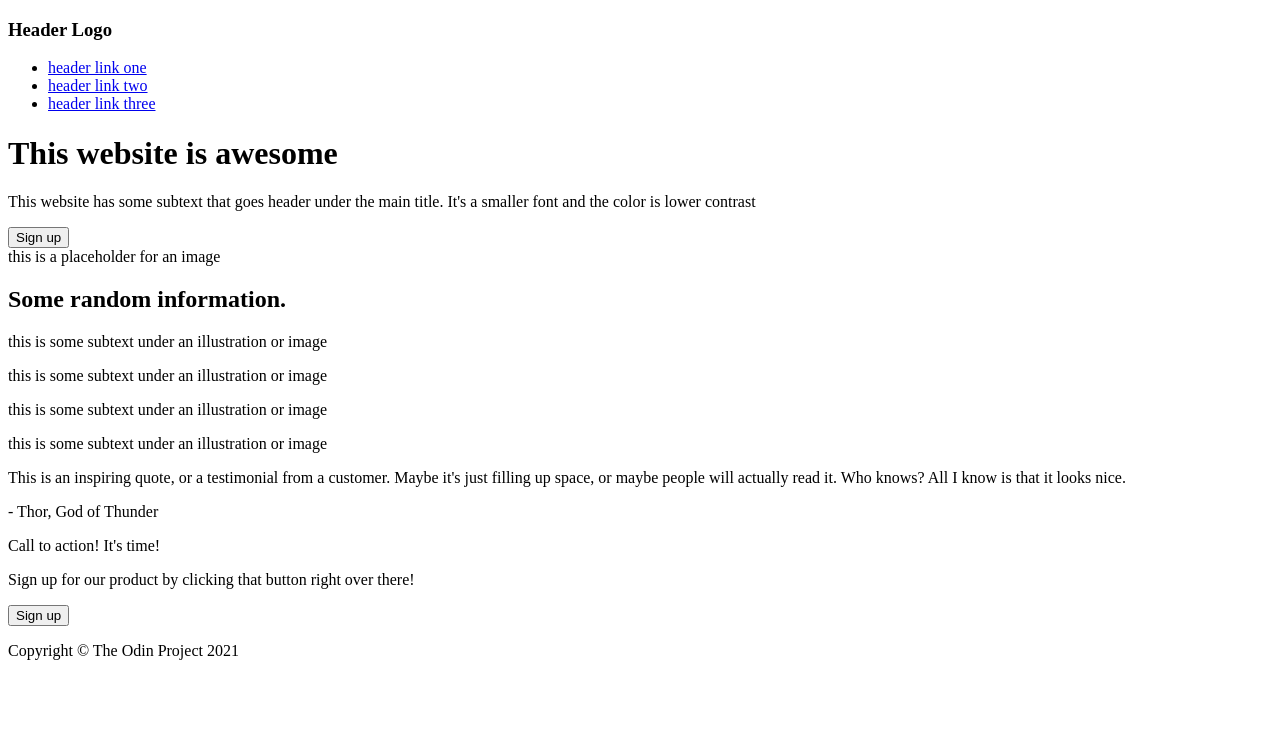
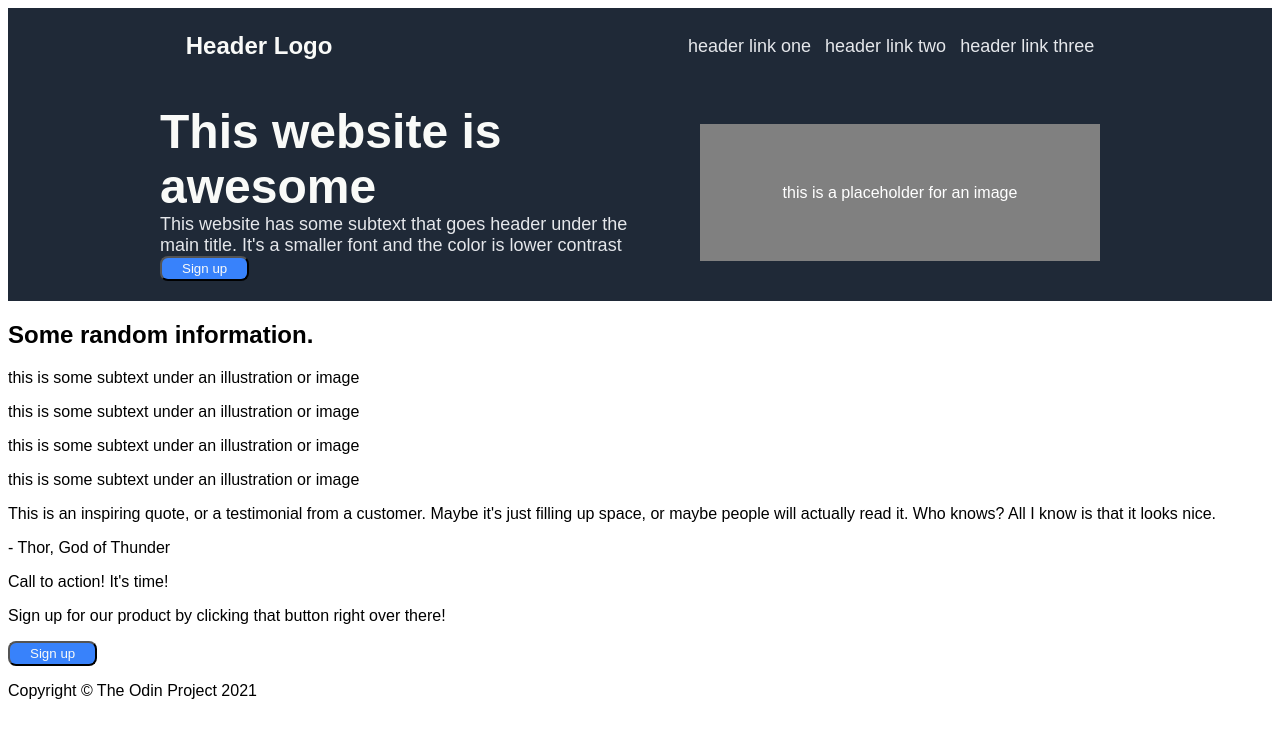
Before and after one commit to ahmeda03/landing-page-project-2nd-attempt, a plain HTML site: page index.html in a window 1280 px wide. Drawn offline with Linux system fonts and the light colour scheme.

Commit message:
Apply hero and header styles

```diff
--- a/index.html
+++ b/index.html
@@ -3,30 +3,33 @@
     <head>
         <title>Landing Page</title>
         <meta charset = "UTF-8">
+        <link rel = "stylesheet" href = "styles.css">
     </head>
     <body>
         <div class = "hero-section">
             <div class = "header-section">
-                <h3>Header Logo</h3>
-                <div class = "nav-section">
-                    <ul>
+                <h3 class = "logo-text">Header Logo</h3>
+                <ul class = "nav-section">
                     <li><a href = "#">header link one</a></li>
                     <li><a href = "#">header link two</a></li>
                     <li><a href = "#">header link three</a></li>
                 </ul>
-
             </div>
-            </div>
-
-            <h1>This website is awesome</h1>
-            <p>This website has some subtext that goes header
+            <div class = "main-hero-section">
+                <div class = "hero-text-section">
+                    <h1 class = "hero-text">This website is awesome</h1>
+                    <div class = "inner-hero-section">
+                        <p class = "hero-secondary-text">This website has some subtext that goes header
                             under the main title. It's a smaller font and
                             the color is lower contrast
                         </p>
                         <button>Sign up</button>
+                    </div>
+                </div>
 
                 <div class = "hero-img-placeholder">
                     this is a placeholder for an image
+                </div>
             </div>
         </div>
         <div class = "info-section">
--- a/styles.css
+++ b/styles.css
@@ -0,0 +1,83 @@
+/* styles.css */
+
+body {
+    font-family: sans-serif;
+}
+
+.hero-section {
+    background-color: #1F2937;
+}
+
+.header-section {
+    display: flex;
+    justify-content: space-around;
+    align-items: center;
+}
+
+.nav-section {
+    margin: 0;
+    padding: 0;
+    list-style-type: none;
+
+    display: flex;
+    gap: 14px;
+}
+
+a {
+    text-decoration: none;
+}
+
+a, .hero-secondary-text {
+    font-size: 18px;
+    color: #E5E7EB;
+    margin: 0;
+}
+
+.logo-text, .hero-text {
+    color: #F9FAF8;
+}
+
+.logo-text {
+    font-size: 24px;
+}
+
+.hero-text {
+    font-size: 48px;
+    margin: 0;
+}
+
+button {
+    background-color: #3882FB;
+    border-radius: 8px;
+    padding: 3px 20px;
+    color: #F9FAF8;
+
+}
+
+.main-hero-section {
+    display: flex;
+    justify-content: center;
+}
+
+.hero-text-section {
+    display: flex;
+    width: 500px;
+    /* flex: 0; */
+    flex-direction: column;
+    /* flex: 0; */
+    margin: 20px;
+    margin-right: 0;
+}
+
+.hero-img-placeholder {
+    width: 400px;
+    height: auto;
+    margin: 40px;
+    color: white;
+    background-color: gray;
+    /* flex: 0; */
+
+    display: flex;
+    justify-content: center;
+    align-items: center;
+}
```
Lines whose indentation alone changed are shown as unchanged.
